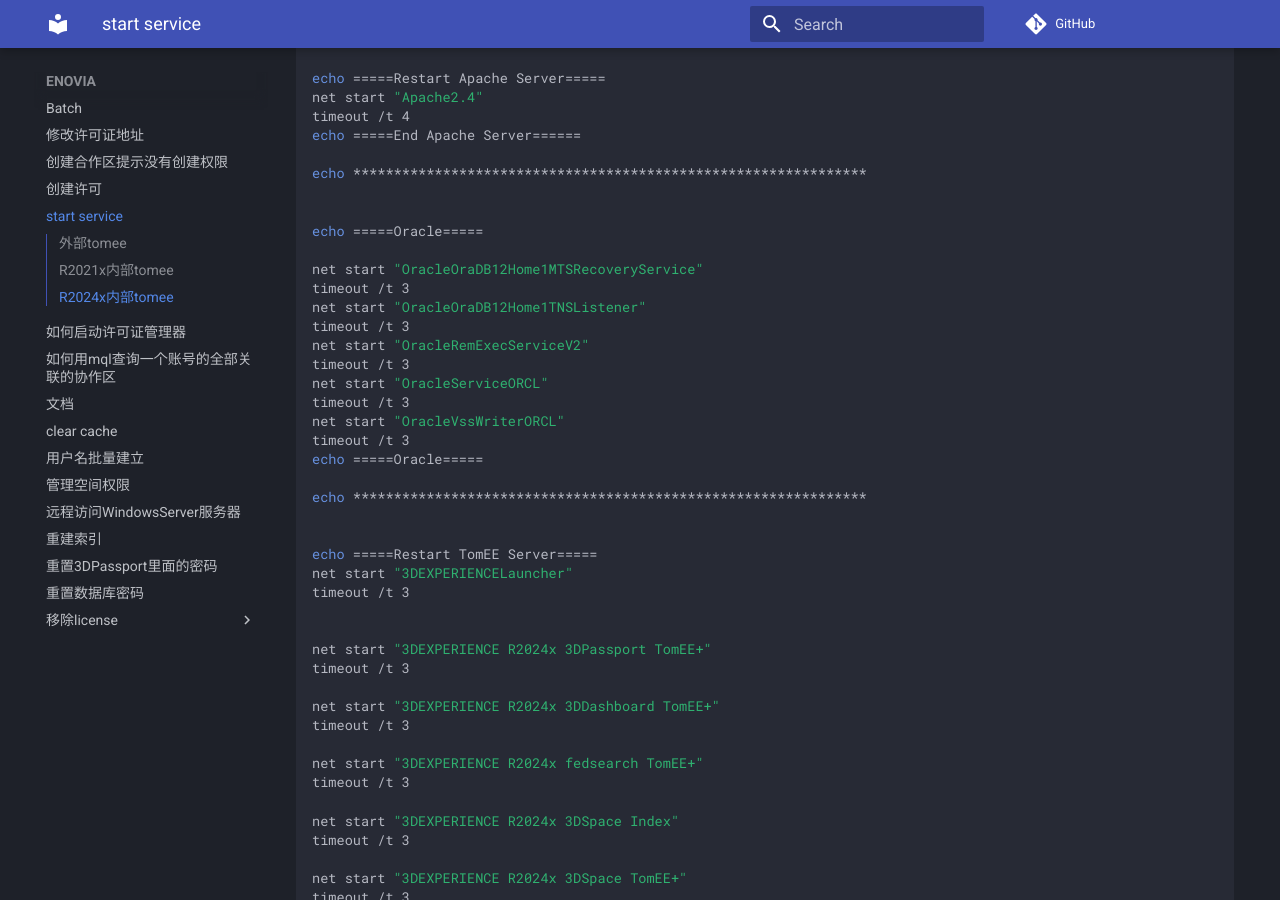
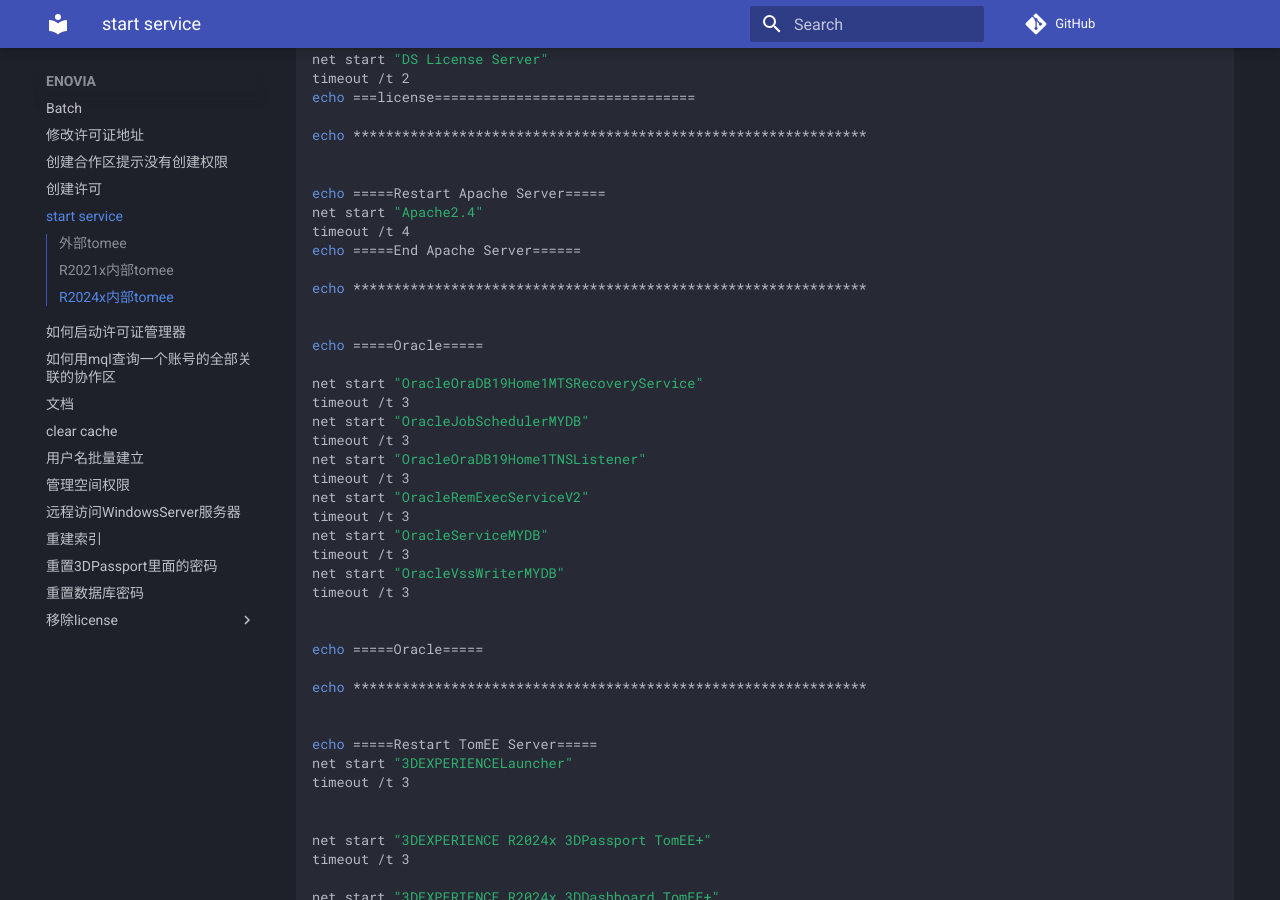
Before and after one commit to xuscode/ENO, an MkDocs documentation site: the page built from docs/ENOVIA/启动服务器.md, in a window 1280 px wide and 900 px high, scrolled down 4544 px. Built offline with MkDocs 1.6.1 and Material for MkDocs 9.7.7, drawn with Linux system fonts in a browser that asks for light colours; nearby versions of some CDN libraries; comment, search, counter and statistics services are not loaded; some of the changed text lies outside the part shown.

Commit message:
周二 2023/12/19 15:40:04.55

```diff
--- a/docs/ENOVIA/启动服务器.md
+++ b/docs/ENOVIA/启动服务器.md
@@ -164,14 +164,20 @@
 echo ===license===============================
 
 echo =====Oracle=====
+
+net stop "OracleOraDB19Home1MTSRecoveryService"
+timeout /t 3
+net stop "OracleJobSchedulerMYDB"
+timeout /t 3
 net stop "OracleOraDB19Home1TNSListener"
 timeout /t 3
 net stop "OracleRemExecServiceV2"
 timeout /t 3
-net stop "OracleServiceENOVIAV6"
+net stop "OracleServiceMYDB"
 timeout /t 3
-net stop "OracleVssWriterENOVIAV6"
+net stop "OracleVssWriterMYDB"
 timeout /t 3
+
 echo =====Oracle=====
 
 echo ***************************************************************
@@ -247,16 +253,20 @@
 
 echo =====Oracle=====
 
-net start "OracleOraDB12Home1MTSRecoveryService"
+net start "OracleOraDB19Home1MTSRecoveryService"
 timeout /t 3
-net start "OracleOraDB12Home1TNSListener"
+net start "OracleJobSchedulerMYDB"
+timeout /t 3
+net start "OracleOraDB19Home1TNSListener"
 timeout /t 3
 net start "OracleRemExecServiceV2"
 timeout /t 3
-net start "OracleServiceORCL"
+net start "OracleServiceMYDB"
 timeout /t 3
-net start "OracleVssWriterORCL"
+net start "OracleVssWriterMYDB"
 timeout /t 3
+
+
 echo =====Oracle=====
 
 echo ***************************************************************
```
